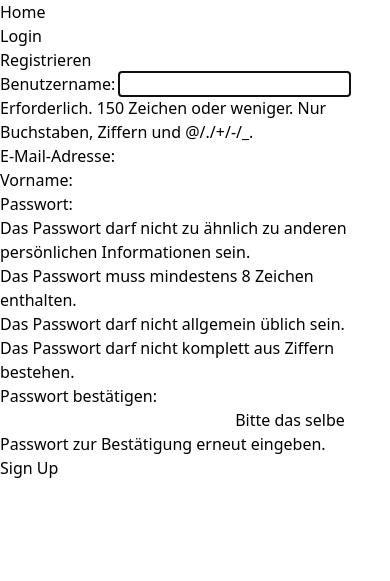
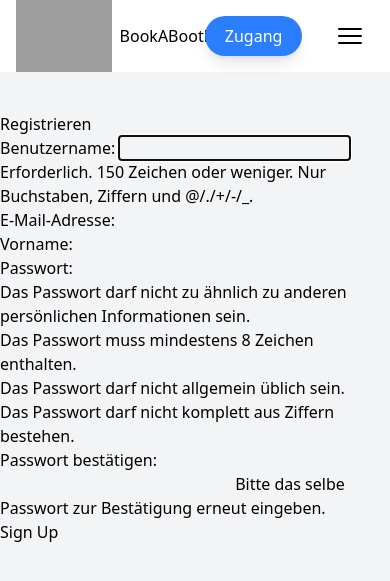
Before and after one commit to finnG030702/BookABooth_Django, a Django app: page /accounts/signup/ in a window 390 px wide. Shown: the top 581 px of the page. Run offline with Django 5.2, Linux system fonts and the light colour scheme; grey boxes are pictures that could not be loaded.

Commit message:
Added kinda responsive Navbar

```diff
--- a/static/dist/output.css
+++ b/static/dist/output.css
@@ -1,4 +1,5 @@
 /*! tailwindcss v4.1.7 | MIT License | https://tailwindcss.com */
+@layer properties;
 @layer theme, base, components, utilities;
 @layer theme {
   :root, :host {
@@ -6,7 +7,28 @@
       "Segoe UI Emoji", "Segoe UI Symbol", "Noto Color Emoji";
     --font-mono: ui-monospace, SFMono-Regular, Menlo, Monaco, Consolas, "Liberation Mono",
       "Courier New", monospace;
+    --color-red-400: oklch(70.4% 0.191 22.216);
+    --color-red-500: oklch(63.7% 0.237 25.331);
+    --color-green-500: oklch(72.3% 0.219 149.579);
     --color-sky-500: oklch(68.5% 0.169 237.323);
+    --color-blue-500: oklch(62.3% 0.214 259.815);
+    --color-blue-600: oklch(54.6% 0.245 262.881);
+    --color-gray-100: oklch(96.7% 0.003 264.542);
+    --color-gray-200: oklch(92.8% 0.006 264.531);
+    --color-gray-500: oklch(55.1% 0.027 264.364);
+    --color-black: #000;
+    --color-white: #fff;
+    --spacing: 0.25rem;
+    --text-lg: 1.125rem;
+    --text-lg--line-height: calc(1.75 / 1.125);
+    --text-xl: 1.25rem;
+    --text-xl--line-height: calc(1.75 / 1.25);
+    --text-5xl: 3rem;
+    --text-5xl--line-height: 1;
+    --font-weight-bold: 700;
+    --ease-in-out: cubic-bezier(0.4, 0, 0.2, 1);
+    --default-transition-duration: 150ms;
+    --default-transition-timing-function: cubic-bezier(0.4, 0, 0.2, 1);
     --default-font-family: var(--font-sans);
     --default-mono-font-family: var(--font-mono);
   }
@@ -157,11 +179,280 @@
   }
 }
 @layer utilities {
+  .absolute {
+    position: absolute;
+  }
+  .relative {
+    position: relative;
+  }
   .static {
     position: static;
   }
+  .top-\[-100\%\] {
+    top: -100%;
+  }
+  .top-\[9\%\] {
+    top: 9%;
+  }
+  .top-\[25\%\] {
+    top: 25%;
+  }
+  .top-full {
+    top: 100%;
+  }
+  .left-0 {
+    left: calc(var(--spacing) * 0);
+  }
+  .z-10 {
+    z-index: 10;
+  }
+  .container {
+    width: 100%;
+    @media (width >= 40rem) {
+      max-width: 40rem;
+    }
+    @media (width >= 48rem) {
+      max-width: 48rem;
+    }
+    @media (width >= 64rem) {
+      max-width: 64rem;
+    }
+    @media (width >= 80rem) {
+      max-width: 80rem;
+    }
+    @media (width >= 96rem) {
+      max-width: 96rem;
+    }
+  }
+  .mx-12 {
+    margin-inline: calc(var(--spacing) * 12);
+  }
+  .mx-auto {
+    margin-inline: auto;
+  }
+  .mt-3 {
+    margin-top: calc(var(--spacing) * 3);
+  }
+  .mt-10 {
+    margin-top: calc(var(--spacing) * 10);
+  }
   .block {
     display: block;
+  }
+  .flex {
+    display: flex;
+  }
+  .hidden {
+    display: none;
+  }
+  .table {
+    display: table;
+  }
+  .size-6 {
+    width: calc(var(--spacing) * 6);
+    height: calc(var(--spacing) * 6);
+  }
+  .size-8 {
+    width: calc(var(--spacing) * 8);
+    height: calc(var(--spacing) * 8);
+  }
+  .size-12 {
+    width: calc(var(--spacing) * 12);
+    height: calc(var(--spacing) * 12);
+  }
+  .h-6 {
+    height: calc(var(--spacing) * 6);
+  }
+  .h-12 {
+    height: calc(var(--spacing) * 12);
+  }
+  .h-14 {
+    height: calc(var(--spacing) * 14);
+  }
+  .h-15 {
+    height: calc(var(--spacing) * 15);
+  }
+  .h-16 {
+    height: calc(var(--spacing) * 16);
+  }
+  .h-18 {
+    height: calc(var(--spacing) * 18);
+  }
+  .h-screen {
+    height: 100vh;
+  }
+  .max-h-0 {
+    max-height: calc(var(--spacing) * 0);
+  }
+  .max-h-40 {
+    max-height: calc(var(--spacing) * 40);
+  }
+  .max-h-\[60vh\] {
+    max-height: 60vh;
+  }
+  .min-h-\[60vh\] {
+    min-height: 60vh;
+  }
+  .w-6 {
+    width: calc(var(--spacing) * 6);
+  }
+  .w-12 {
+    width: calc(var(--spacing) * 12);
+  }
+  .w-15 {
+    width: calc(var(--spacing) * 15);
+  }
+  .w-16 {
+    width: calc(var(--spacing) * 16);
+  }
+  .w-\[50\%\] {
+    width: 50%;
+  }
+  .w-\[92\%\] {
+    width: 92%;
+  }
+  .w-full {
+    width: 100%;
+  }
+  .w-screen {
+    width: 100vw;
+  }
+  .border-collapse {
+    border-collapse: collapse;
+  }
+  .cursor-pointer {
+    cursor: pointer;
+  }
+  .resize {
+    resize: both;
+  }
+  .flex-col {
+    flex-direction: column;
+  }
+  .flex-row {
+    flex-direction: row;
+  }
+  .items-center {
+    align-items: center;
+  }
+  .justify-between {
+    justify-content: space-between;
+  }
+  .justify-center {
+    justify-content: center;
+  }
+  .gap-2 {
+    gap: calc(var(--spacing) * 2);
+  }
+  .gap-6 {
+    gap: calc(var(--spacing) * 6);
+  }
+  .gap-8 {
+    gap: calc(var(--spacing) * 8);
+  }
+  .gap-\[4vw\] {
+    gap: 4vw;
+  }
+  .space-y-2 {
+    :where(& > :not(:last-child)) {
+      --tw-space-y-reverse: 0;
+      margin-block-start: calc(calc(var(--spacing) * 2) * var(--tw-space-y-reverse));
+      margin-block-end: calc(calc(var(--spacing) * 2) * calc(1 - var(--tw-space-y-reverse)));
+    }
+  }
+  .space-x-6 {
+    :where(& > :not(:last-child)) {
+      --tw-space-x-reverse: 0;
+      margin-inline-start: calc(calc(var(--spacing) * 6) * var(--tw-space-x-reverse));
+      margin-inline-end: calc(calc(var(--spacing) * 6) * calc(1 - var(--tw-space-x-reverse)));
+    }
+  }
+  .overflow-hidden {
+    overflow: hidden;
+  }
+  .rounded-full {
+    border-radius: calc(infinity * 1px);
+  }
+  .border {
+    border-style: var(--tw-border-style);
+    border-width: 1px;
+  }
+  .border-b {
+    border-bottom-style: var(--tw-border-style);
+    border-bottom-width: 1px;
+  }
+  .border-gray-200 {
+    border-color: var(--color-gray-200);
+  }
+  .bg-\[\#a6c1ee\] {
+    background-color: #a6c1ee;
+  }
+  .bg-black {
+    background-color: var(--color-black);
+  }
+  .bg-blue-500 {
+    background-color: var(--color-blue-500);
+  }
+  .bg-gray-100 {
+    background-color: var(--color-gray-100);
+  }
+  .bg-red-400 {
+    background-color: var(--color-red-400);
+  }
+  .bg-red-500 {
+    background-color: var(--color-red-500);
+  }
+  .bg-white {
+    background-color: var(--color-white);
+  }
+  .p-2 {
+    padding: calc(var(--spacing) * 2);
+  }
+  .p-5 {
+    padding: calc(var(--spacing) * 5);
+  }
+  .px-4 {
+    padding-inline: calc(var(--spacing) * 4);
+  }
+  .px-5 {
+    padding-inline: calc(var(--spacing) * 5);
+  }
+  .py-1 {
+    padding-block: calc(var(--spacing) * 1);
+  }
+  .py-2 {
+    padding-block: calc(var(--spacing) * 2);
+  }
+  .py-3 {
+    padding-block: calc(var(--spacing) * 3);
+  }
+  .py-4 {
+    padding-block: calc(var(--spacing) * 4);
+  }
+  .text-5xl {
+    font-size: var(--text-5xl);
+    line-height: var(--tw-leading, var(--text-5xl--line-height));
+  }
+  .text-lg {
+    font-size: var(--text-lg);
+    line-height: var(--tw-leading, var(--text-lg--line-height));
+  }
+  .text-xl {
+    font-size: var(--text-xl);
+    line-height: var(--tw-leading, var(--text-xl--line-height));
+  }
+  .text-\[3rem\] {
+    font-size: 3rem;
+  }
+  .font-bold {
+    --tw-font-weight: var(--font-weight-bold);
+    font-weight: var(--font-weight-bold);
+  }
+  .text-black {
+    color: var(--color-black);
+  }
+  .text-white {
+    color: var(--color-white);
   }
   .underline {
     text-decoration-line: underline;
@@ -169,4 +460,264 @@
   .decoration-sky-500 {
     text-decoration-color: var(--color-sky-500);
   }
+  .shadow-lg {
+    --tw-shadow: 0 10px 15px -3px var(--tw-shadow-color, rgb(0 0 0 / 0.1)), 0 4px 6px -4px var(--tw-shadow-color, rgb(0 0 0 / 0.1));
+    box-shadow: var(--tw-inset-shadow), var(--tw-inset-ring-shadow), var(--tw-ring-offset-shadow), var(--tw-ring-shadow), var(--tw-shadow);
+  }
+  .shadow-xl {
+    --tw-shadow: 0 20px 25px -5px var(--tw-shadow-color, rgb(0 0 0 / 0.1)), 0 8px 10px -6px var(--tw-shadow-color, rgb(0 0 0 / 0.1));
+    box-shadow: var(--tw-inset-shadow), var(--tw-inset-ring-shadow), var(--tw-ring-offset-shadow), var(--tw-ring-shadow), var(--tw-shadow);
+  }
+  .outline {
+    outline-style: var(--tw-outline-style);
+    outline-width: 1px;
+  }
+  .transition {
+    transition-property: color, background-color, border-color, outline-color, text-decoration-color, fill, stroke, --tw-gradient-from, --tw-gradient-via, --tw-gradient-to, opacity, box-shadow, transform, translate, scale, rotate, filter, -webkit-backdrop-filter, backdrop-filter, display, visibility, content-visibility, overlay, pointer-events;
+    transition-timing-function: var(--tw-ease, var(--default-transition-timing-function));
+    transition-duration: var(--tw-duration, var(--default-transition-duration));
+  }
+  .transition-\[max-height\] {
+    transition-property: max-height;
+    transition-timing-function: var(--tw-ease, var(--default-transition-timing-function));
+    transition-duration: var(--tw-duration, var(--default-transition-duration));
+  }
+  .transition-all {
+    transition-property: all;
+    transition-timing-function: var(--tw-ease, var(--default-transition-timing-function));
+    transition-duration: var(--tw-duration, var(--default-transition-duration));
+  }
+  .duration-300 {
+    --tw-duration: 300ms;
+    transition-duration: 300ms;
+  }
+  .duration-500 {
+    --tw-duration: 500ms;
+    transition-duration: 500ms;
+  }
+  .ease-in-out {
+    --tw-ease: var(--ease-in-out);
+    transition-timing-function: var(--ease-in-out);
+  }
+  .hover\:bg-\[\#87acec\] {
+    &:hover {
+      @media (hover: hover) {
+        background-color: #87acec;
+      }
+    }
+  }
+  .hover\:text-blue-600 {
+    &:hover {
+      @media (hover: hover) {
+        color: var(--color-blue-600);
+      }
+    }
+  }
+  .hover\:text-gray-500 {
+    &:hover {
+      @media (hover: hover) {
+        color: var(--color-gray-500);
+      }
+    }
+  }
+  .focus\:outline-none {
+    &:focus {
+      --tw-outline-style: none;
+      outline-style: none;
+    }
+  }
+  .md\:static {
+    @media (width >= 48rem) {
+      position: static;
+    }
+  }
+  .md\:flex {
+    @media (width >= 48rem) {
+      display: flex;
+    }
+  }
+  .md\:hidden {
+    @media (width >= 48rem) {
+      display: none;
+    }
+  }
+  .md\:max-h-none {
+    @media (width >= 48rem) {
+      max-height: none;
+    }
+  }
+  .md\:min-h-\[60vh\] {
+    @media (width >= 48rem) {
+      min-height: 60vh;
+    }
+  }
+  .md\:min-h-fit {
+    @media (width >= 48rem) {
+      min-height: fit-content;
+    }
+  }
+  .md\:w-auto {
+    @media (width >= 48rem) {
+      width: auto;
+    }
+  }
+  .md\:flex-col {
+    @media (width >= 48rem) {
+      flex-direction: column;
+    }
+  }
+  .md\:flex-row {
+    @media (width >= 48rem) {
+      flex-direction: row;
+    }
+  }
+  .md\:flex-row-reverse {
+    @media (width >= 48rem) {
+      flex-direction: row-reverse;
+    }
+  }
+  .md\:items-center {
+    @media (width >= 48rem) {
+      align-items: center;
+    }
+  }
+  .md\:items-end {
+    @media (width >= 48rem) {
+      align-items: flex-end;
+    }
+  }
+  .md\:items-start {
+    @media (width >= 48rem) {
+      align-items: flex-start;
+    }
+  }
+  .md\:gap-\[4vw\] {
+    @media (width >= 48rem) {
+      gap: 4vw;
+    }
+  }
 }
+@property --tw-space-y-reverse {
+  syntax: "*";
+  inherits: false;
+  initial-value: 0;
+}
+@property --tw-space-x-reverse {
+  syntax: "*";
+  inherits: false;
+  initial-value: 0;
+}
+@property --tw-border-style {
+  syntax: "*";
+  inherits: false;
+  initial-value: solid;
+}
+@property --tw-font-weight {
+  syntax: "*";
+  inherits: false;
+}
+@property --tw-shadow {
+  syntax: "*";
+  inherits: false;
+  initial-value: 0 0 #0000;
+}
+@property --tw-shadow-color {
+  syntax: "*";
+  inherits: false;
+}
+@property --tw-shadow-alpha {
+  syntax: "<percentage>";
+  inherits: false;
+  initial-value: 100%;
+}
+@property --tw-inset-shadow {
+  syntax: "*";
+  inherits: false;
+  initial-value: 0 0 #0000;
+}
+@property --tw-inset-shadow-color {
+  syntax: "*";
+  inherits: false;
+}
+@property --tw-inset-shadow-alpha {
+  syntax: "<percentage>";
+  inherits: false;
+  initial-value: 100%;
+}
+@property --tw-ring-color {
+  syntax: "*";
+  inherits: false;
+}
+@property --tw-ring-shadow {
+  syntax: "*";
+  inherits: false;
+  initial-value: 0 0 #0000;
+}
+@property --tw-inset-ring-color {
+  syntax: "*";
+  inherits: false;
+}
+@property --tw-inset-ring-shadow {
+  syntax: "*";
+  inherits: false;
+  initial-value: 0 0 #0000;
+}
+@property --tw-ring-inset {
+  syntax: "*";
+  inherits: false;
+}
+@property --tw-ring-offset-width {
+  syntax: "<length>";
+  inherits: false;
+  initial-value: 0px;
+}
+@property --tw-ring-offset-color {
+  syntax: "*";
+  inherits: false;
+  initial-value: #fff;
+}
+@property --tw-ring-offset-shadow {
+  syntax: "*";
+  inherits: false;
+  initial-value: 0 0 #0000;
+}
+@property --tw-outline-style {
+  syntax: "*";
+  inherits: false;
+  initial-value: solid;
+}
+@property --tw-duration {
+  syntax: "*";
+  inherits: false;
+}
+@property --tw-ease {
+  syntax: "*";
+  inherits: false;
+}
+@layer properties {
+  @supports ((-webkit-hyphens: none) and (not (margin-trim: inline))) or ((-moz-orient: inline) and (not (color:rgb(from red r g b)))) {
+    *, ::before, ::after, ::backdrop {
+      --tw-space-y-reverse: 0;
+      --tw-space-x-reverse: 0;
+      --tw-border-style: solid;
+      --tw-font-weight: initial;
+      --tw-shadow: 0 0 #0000;
+      --tw-shadow-color: initial;
+      --tw-shadow-alpha: 100%;
+      --tw-inset-shadow: 0 0 #0000;
+      --tw-inset-shadow-color: initial;
+      --tw-inset-shadow-alpha: 100%;
+      --tw-ring-color: initial;
+      --tw-ring-shadow: 0 0 #0000;
+      --tw-inset-ring-color: initial;
+      --tw-inset-ring-shadow: 0 0 #0000;
+      --tw-ring-inset: initial;
+      --tw-ring-offset-width: 0px;
+      --tw-ring-offset-color: #fff;
+      --tw-ring-offset-shadow: 0 0 #0000;
+      --tw-outline-style: solid;
+      --tw-duration: initial;
+      --tw-ease: initial;
+    }
+  }
+}
--- a/templates/base.html
+++ b/templates/base.html
@@ -1,26 +1,92 @@
 <!DOCTYPE html>
 <html lang="de">
+
 <head>
     {% load static %}
     <link rel="stylesheet" href="{% static 'dist/output.css' %}">
     <meta charset="UTF-8">
+    <meta name="viewport" content="width=device-width, initial-scale=1.0" />
     <title>{% block title %}BookABooth in Django{% endblock %}</title>
 </head>
-    <body>
-        <nav>
-            <ul>
-                <li><a href="{% url 'home' %}">Home</a></li>
-                {% if user.is_authenticated %}
-                    <li><a href="{% url 'logout' %}">Logout</a></li>
-                {% else %}
-                    <li><a href="{% url 'login' %}">Login</a></li>
+
+<body class="bg-gray-100">
+    <header class="bg-white">
+        <nav class="flex justify-between items-center w-[92%] mx-auto">
+            <div class="flex items-center gap-2">
+                <img src="https://www.jade-hs.de/typo3conf/ext/jhs_site/Resources/Public/Images/jadehs-logo.png" alt="Jade Hochschule Logo" class="h-18">
+                <p>BookABooth</p>
+            </div>
+            <div class="nav-links duration-500 md:static absolute bg-white md:min-h-fit min-h-[60vh] left-0 top-[-100%] md:w-auto w-full flex items-center px-5">
+                <ul class="flex md:flex-row flex-col md:items-center md:gap-[4vw] gap-8">
+                    <li class="flex items-center gap-2">
+                        <svg xmlns="http://www.w3.org/2000/svg" fill="none" viewBox="0 0 24 24" stroke-width="1.5" stroke="currentColor" class="size-6">
+                            <path stroke-linecap="round" stroke-linejoin="round"
+                                d="m2.25 12 8.954-8.955c.44-.439 1.152-.439 1.591 0L21.75 12M4.5 9.75v10.125c0 .621.504 1.125 1.125 1.125H9.75v-4.875c0-.621.504-1.125 1.125-1.125h2.25c.621 0 1.125.504 1.125 1.125V21h4.125c.621 0 1.125-.504 1.125-1.125V9.75M8.25 21h8.25" />
+                        </svg>
+                        <a class="hover:text-gray-500" href="{% url 'home' %}">Home</a>
+                    </li>
+                    <li class="flex items-center gap-2">
+                        <svg xmlns="http://www.w3.org/2000/svg" fill="none" viewBox="0 0 24 24" stroke-width="1.5" stroke="currentColor" class="size-6">
+                            <path stroke-linecap="round" stroke-linejoin="round"
+                                d="M3.75 21h16.5M4.5 3h15M5.25 3v18m13.5-18v18M9 6.75h1.5m-1.5 3h1.5m-1.5 3h1.5m3-6H15m-1.5 3H15m-1.5 3H15M9 21v-3.375c0-.621.504-1.125 1.125-1.125h3.75c.621 0 1.125.504 1.125 1.125V21" />
+                        </svg>
+                        <a class="hover:text-gray-500" href="#">Ausstellerliste</a>
+                    </li>
+                    {% if user.is_staff %}
+                    <li class="flex items-center gap-2">
+                        <svg xmlns="http://www.w3.org/2000/svg" fill="none" viewBox="0 0 24 24" stroke-width="1.5" stroke="currentColor" class="size-6">
+                            <path stroke-linecap="round" stroke-linejoin="round"
+                                d="M3.375 19.5h17.25m-17.25 0a1.125 1.125 0 0 1-1.125-1.125M3.375 19.5h7.5c.621 0 1.125-.504 1.125-1.125m-9.75 0V5.625m0 12.75v-1.5c0-.621.504-1.125 1.125-1.125m18.375 2.625V5.625m0 12.75c0 .621-.504 1.125-1.125 1.125m1.125-1.125v-1.5c0-.621-.504-1.125-1.125-1.125m0 3.75h-7.5A1.125 1.125 0 0 1 12 18.375m9.75-12.75c0-.621-.504-1.125-1.125-1.125H3.375c-.621 0-1.125.504-1.125 1.125m19.5 0v1.5c0 .621-.504 1.125-1.125 1.125M2.25 5.625v1.5c0 .621.504 1.125 1.125 1.125m0 0h17.25m-17.25 0h7.5c.621 0 1.125.504 1.125 1.125M3.375 8.25c-.621 0-1.125.504-1.125 1.125v1.5c0 .621.504 1.125 1.125 1.125m17.25-3.75h-7.5c-.621 0-1.125.504-1.125 1.125m8.625-1.125c.621 0 1.125.504 1.125 1.125v1.5c0 .621-.504 1.125-1.125 1.125m-17.25 0h7.5m-7.5 0c-.621 0-1.125.504-1.125 1.125v1.5c0 .621.504 1.125 1.125 1.125M12 10.875v-1.5m0 1.5c0 .621-.504 1.125-1.125 1.125M12 10.875c0 .621.504 1.125 1.125 1.125m-2.25 0c.621 0 1.125.504 1.125 1.125M13.125 12h7.5m-7.5 0c-.621 0-1.125.504-1.125 1.125M20.625 12c.621 0 1.125.504 1.125 1.125v1.5c0 .621-.504 1.125-1.125 1.125m-17.25 0h7.5M12 14.625v-1.5m0 1.5c0 .621-.504 1.125-1.125 1.125M12 14.625c0 .621.504 1.125 1.125 1.125m-2.25 0c.621 0 1.125.504 1.125 1.125m0 1.5v-1.5m0 0c0-.621.504-1.125 1.125-1.125m0 0h7.5" />
+                        </svg>
+                        <a class="hover:text-gray-500" href="/admin/">Admin</a>
+                    </li>
                     {% endif %}
                 </ul>
+            </div>
+            <div class="flex items-center gap-6">
+                {% if user.is_authenticated %}
+                <form action="{% url 'logout' %}" method="post">
+                    {% csrf_token %}
+                    <button class="bg-blue-500 text-white px-5 py-2 rounded-full hover:bg-[#87acec] shadow-lg">Logout</button>
+                </form>
+                {% else %}
+                <button class="bg-blue-500 text-white px-5 py-2 rounded-full hover:bg-[#87acec] shadow-lg"><a href="{% url 'login' %}">Zugang</a></button>
+                {% endif %}
+                <!-- Hamburger Menü für mobile Ansicht -->
+                <button id="menu-toggle" class="md:hidden p-2">
+                    <div onclick="onToggleMenu(this)" class="cursor-pointer md:hidden">
+                        <!-- Menü-Icon-->
+                        <svg xmlns="http://www.w3.org/2000/svg" fill="none" viewBox="0 0 24 24" stroke-width="1.5" stroke="currentColor" class="size-8 menu-icon">
+                            <path stroke-linecap="round" stroke-linejoin="round" d="M3.75 6.75h16.5M3.75 12h16.5m-16.5 5.25h16.5" />
+                        </svg>
+                        <!-- Schließen-Icon-->
+                        <svg xmlns="http://www.w3.org/2000/svg" fill="none" viewBox="0 0 24 24" stroke-width="1.5" stroke="currentColor" class="close-icon size-8 hidden">
+                            <path stroke-linecap="round" stroke-linejoin="round" d="M6 18 18 6M6 6l12 12" />
+                        </svg>
+                    </div>
+                </button>
+            </div>
         </nav>
+    </header>
 
-        <main>
+
+    <main class="container mx-auto mt-10">
         {% block content %}
         {% endblock %}
     </main>
+
+    <script>
+        function onToggleMenu(container){
+            const menuIcon = container.querySelector('.menu-icon');
+            const closeIcon = container.querySelector('.close-icon');
+            const navLinks = document.querySelector('.nav-links');
+
+            menuIcon.classList.toggle('hidden');
+            closeIcon.classList.toggle('hidden');
+            navLinks.classList.toggle('top-[9%]');
+        }
+    </script>
+
 </body>
+
 </html>
```
Also changed, not shown: templates/home.html (+14 -2 lines). Lines whose indentation alone changed are shown as unchanged.
